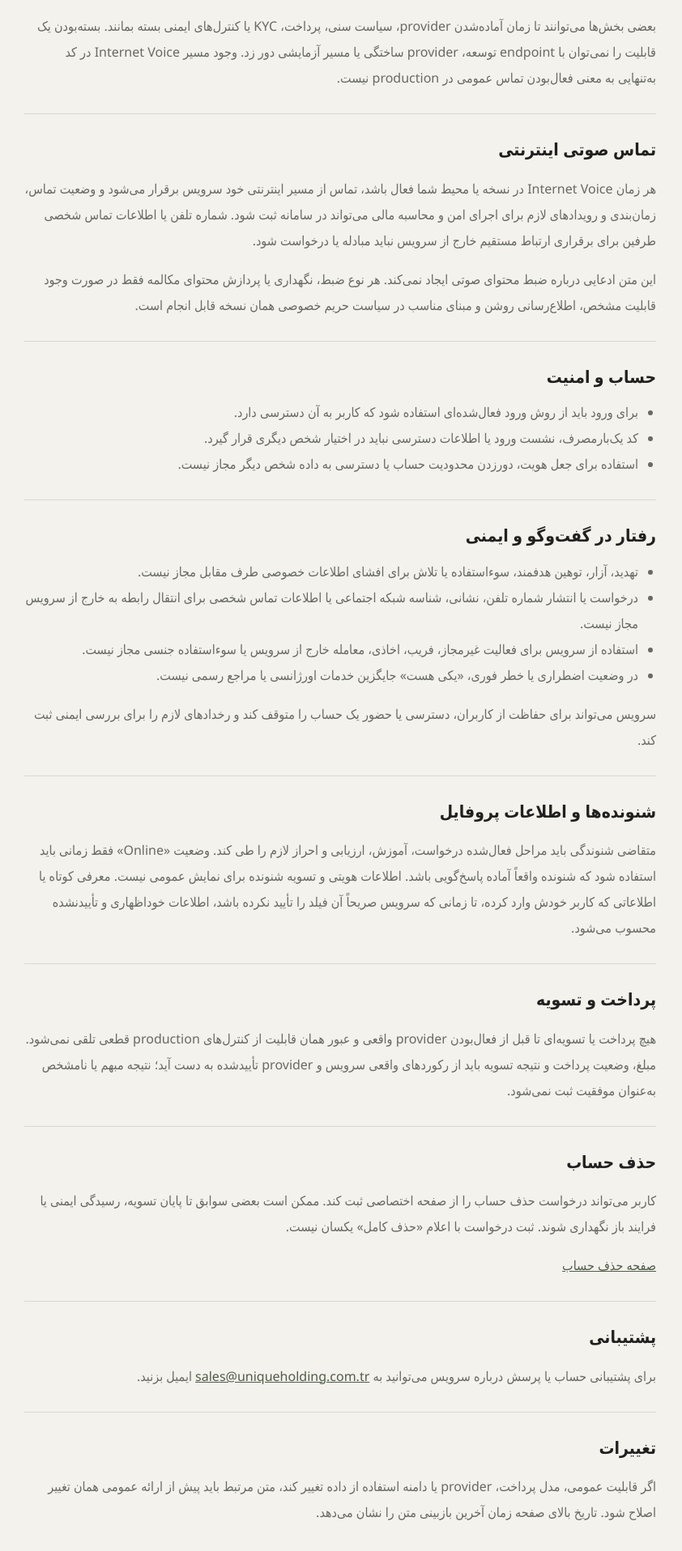
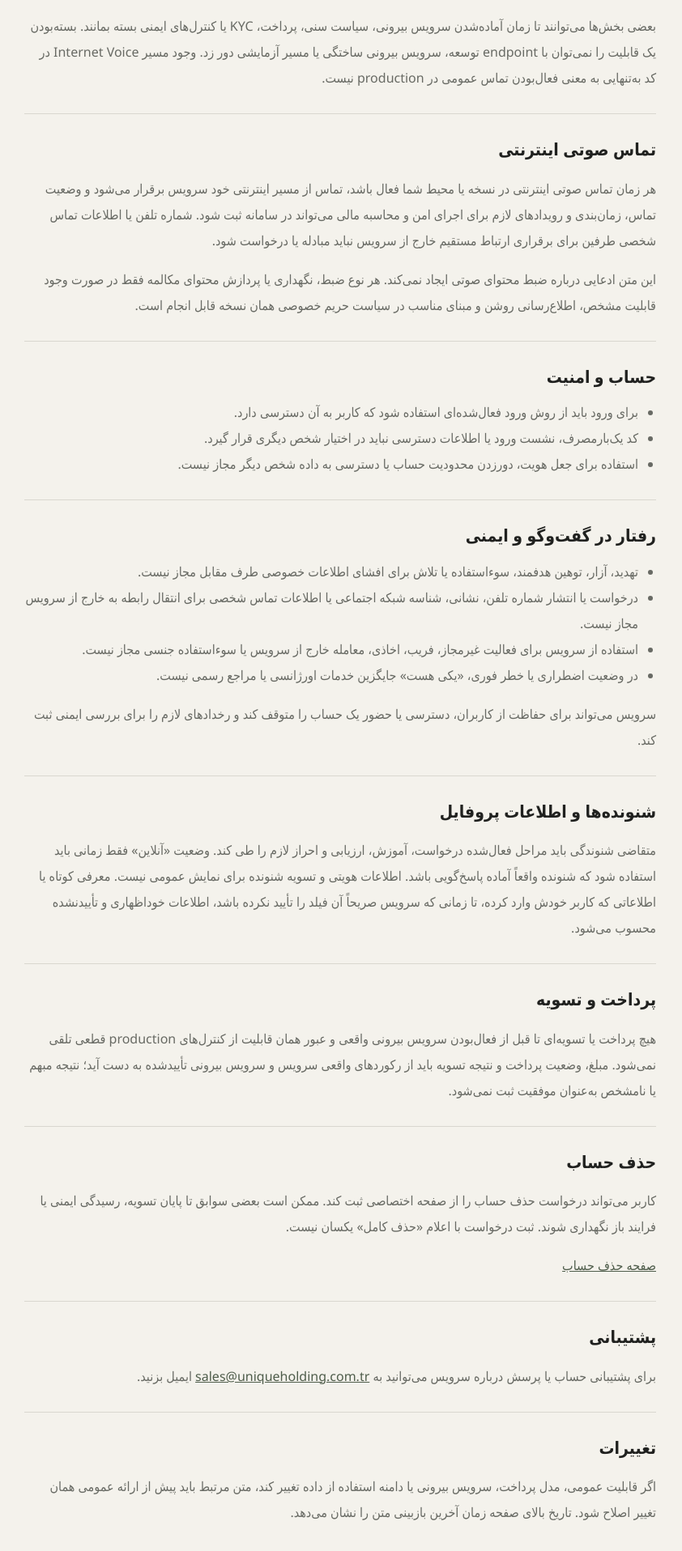
Before and after one commit to morfisam25-tech/YEKI-HAST, a Next.js app in the folder apps/web/: page /terms in a window 1280 px wide. Shown: the part 798-2714 px from the top of the page at 81% size, without its empty margins (342-1184 px from the left). Built offline with nearby package versions, Linux system fonts and the light colour scheme.

Commit message:
polish Persian legal and listener copy

```diff
--- a/apps/web/app/terms/page.tsx
+++ b/apps/web/app/terms/page.tsx
@@ -18,7 +18,7 @@ export default function TermsPage() {
         <h1 id="terms-title">قوانین استفاده</h1>
         <p className="legal-lead">
           این قواعد برای استفاده از نسخه‌ای از «یکی هست» نوشته شده که واقعاً در محیط شما فعال است.
-          قابلیت بسته یا provider تأییدنشده، صرف وجود کد آن در پروژه، جزو سرویس قابل استفاده محسوب نمی‌شود.
+          قابلیت بسته یا سرویس بیرونی تأییدنشده، صرف وجود کد آن در پروژه، جزو سرویس قابل استفاده محسوب نمی‌شود.
         </p>
 
         <section className="legal-section">
@@ -42,8 +42,8 @@ export default function TermsPage() {
         <section className="legal-section">
           <h2>وضعیت قابلیت‌ها</h2>
           <p>
-            بعضی بخش‌ها می‌توانند تا زمان آماده‌شدن provider، سیاست سنی، پرداخت، KYC یا کنترل‌های ایمنی بسته بمانند.
-            بسته‌بودن یک قابلیت را نمی‌توان با endpoint توسعه، provider ساختگی یا مسیر آزمایشی دور زد. وجود مسیر Internet
+            بعضی بخش‌ها می‌توانند تا زمان آماده‌شدن سرویس بیرونی، سیاست سنی، پرداخت، KYC یا کنترل‌های ایمنی بسته بمانند.
+            بسته‌بودن یک قابلیت را نمی‌توان با endpoint توسعه، سرویس بیرونی ساختگی یا مسیر آزمایشی دور زد. وجود مسیر Internet
             Voice در کد به‌تنهایی به معنی فعال‌بودن تماس عمومی در production نیست.
           </p>
         </section>
@@ -51,7 +51,7 @@ export default function TermsPage() {
         <section className="legal-section">
           <h2>تماس صوتی اینترنتی</h2>
           <p>
-            هر زمان Internet Voice در نسخه یا محیط شما فعال باشد، تماس از مسیر اینترنتی خود سرویس برقرار می‌شود و وضعیت
+            هر زمان تماس صوتی اینترنتی در نسخه یا محیط شما فعال باشد، تماس از مسیر اینترنتی خود سرویس برقرار می‌شود و وضعیت
             تماس، زمان‌بندی و رویدادهای لازم برای اجرای امن و محاسبه مالی می‌تواند در سامانه ثبت شود. شماره تلفن یا اطلاعات
             تماس شخصی طرفین برای برقراری ارتباط مستقیم خارج از سرویس نباید مبادله یا درخواست شود.
           </p>
@@ -86,7 +86,7 @@ export default function TermsPage() {
         <section className="legal-section">
           <h2>شنونده‌ها و اطلاعات پروفایل</h2>
           <p>
-            متقاضی شنوندگی باید مراحل فعال‌شده درخواست، آموزش، ارزیابی و احراز لازم را طی کند. وضعیت «Online» فقط زمانی
+            متقاضی شنوندگی باید مراحل فعال‌شده درخواست، آموزش، ارزیابی و احراز لازم را طی کند. وضعیت «آنلاین» فقط زمانی
             باید استفاده شود که شنونده واقعاً آماده پاسخ‌گویی باشد. اطلاعات هویتی و تسویه شنونده برای نمایش عمومی نیست.
             معرفی کوتاه یا اطلاعاتی که کاربر خودش وارد کرده، تا زمانی که سرویس صریحاً آن فیلد را تأیید نکرده باشد، اطلاعات
             خوداظهاری و تأییدنشده محسوب می‌شود.
@@ -96,8 +96,8 @@ export default function TermsPage() {
         <section className="legal-section">
           <h2>پرداخت و تسویه</h2>
           <p>
-            هیچ پرداخت یا تسویه‌ای تا قبل از فعال‌بودن provider واقعی و عبور همان قابلیت از کنترل‌های production قطعی
-            تلقی نمی‌شود. مبلغ، وضعیت پرداخت و نتیجه تسویه باید از رکوردهای واقعی سرویس و provider تأییدشده به دست آید؛
+            هیچ پرداخت یا تسویه‌ای تا قبل از فعال‌بودن سرویس بیرونی واقعی و عبور همان قابلیت از کنترل‌های production قطعی
+            تلقی نمی‌شود. مبلغ، وضعیت پرداخت و نتیجه تسویه باید از رکوردهای واقعی سرویس و سرویس بیرونی تأییدشده به دست آید؛
             نتیجه مبهم یا نامشخص به‌عنوان موفقیت ثبت نمی‌شود.
           </p>
         </section>
@@ -123,7 +123,7 @@ export default function TermsPage() {
         <section className="legal-section">
           <h2>تغییرات</h2>
           <p>
-            اگر قابلیت عمومی، مدل پرداخت، provider یا دامنه استفاده از داده تغییر کند، متن مرتبط باید پیش از ارائه عمومی
+            اگر قابلیت عمومی، مدل پرداخت، سرویس بیرونی یا دامنه استفاده از داده تغییر کند، متن مرتبط باید پیش از ارائه عمومی
             همان تغییر اصلاح شود. تاریخ بالای صفحه زمان آخرین بازبینی متن را نشان می‌دهد.
           </p>
         </section>
```
